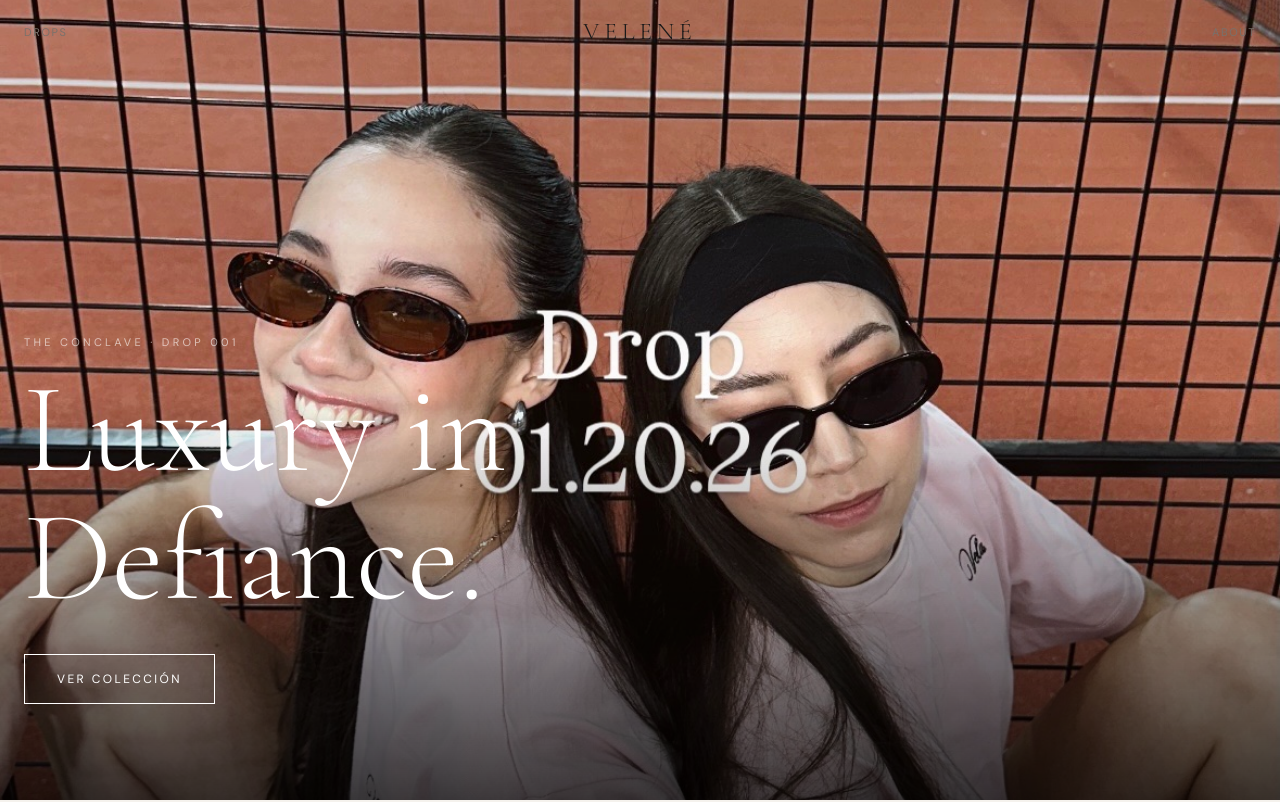
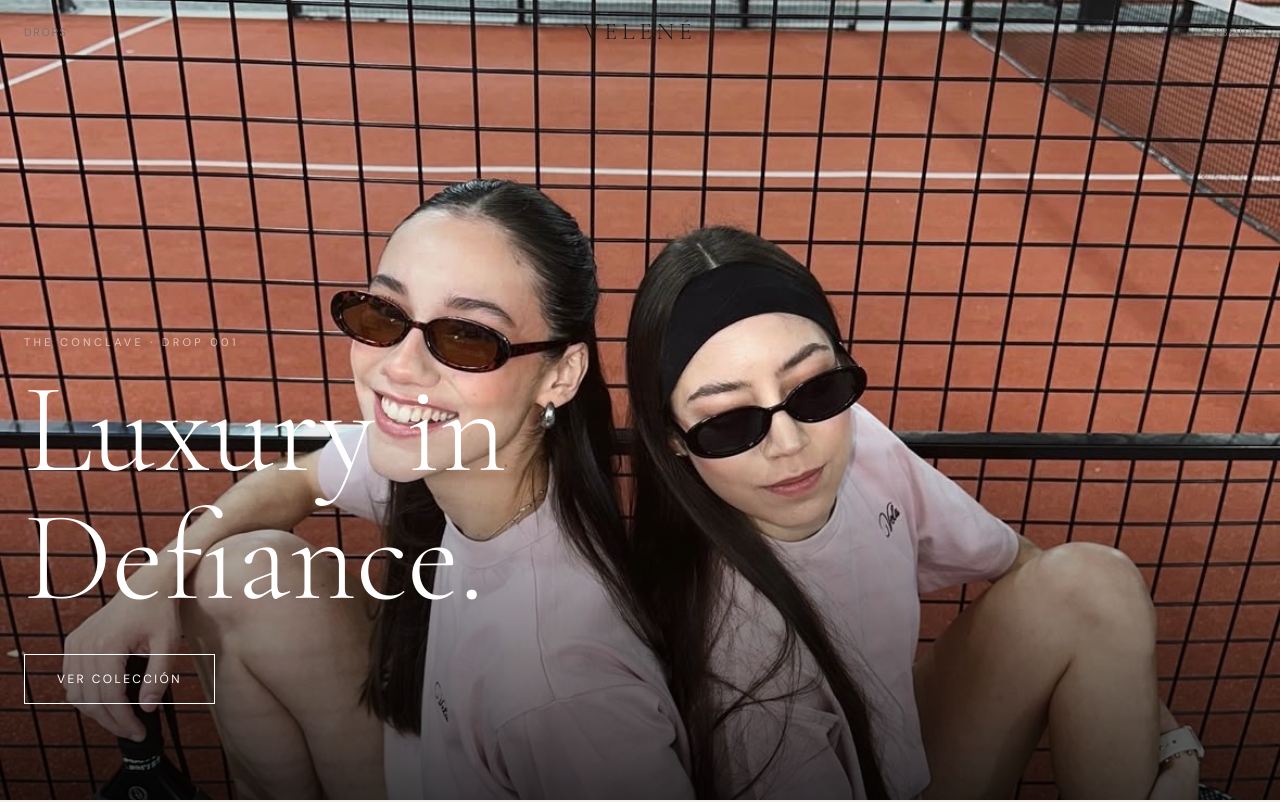
Before and after one commit to velenecompany/velene, a Next.js app: page / in a window 1280 px wide. Shown: the top 802 px of the page. Built offline with nearby package versions, Linux system fonts and the light colour scheme.

Commit message:
update hero image

```diff
--- a/src/components/home/HeroParallax.tsx
+++ b/src/components/home/HeroParallax.tsx
@@ -16,7 +16,7 @@ export default function HeroParallax() {
 
   return (
     <div ref={ref} style={{position:'absolute',inset:0,top:'-10%',height:'120%'}}>
-      <img src="/IMG_9363.jpg" alt="VELENÉ" style={{width:'100%',height:'100%',objectFit:'cover',objectPosition:'center center'}} />
+      <img src="/drop-1.jpg" alt="VELENÉ" style={{width:'100%',height:'100%',objectFit:'cover',objectPosition:'center center'}} />
     </div>
   );
 }
```
